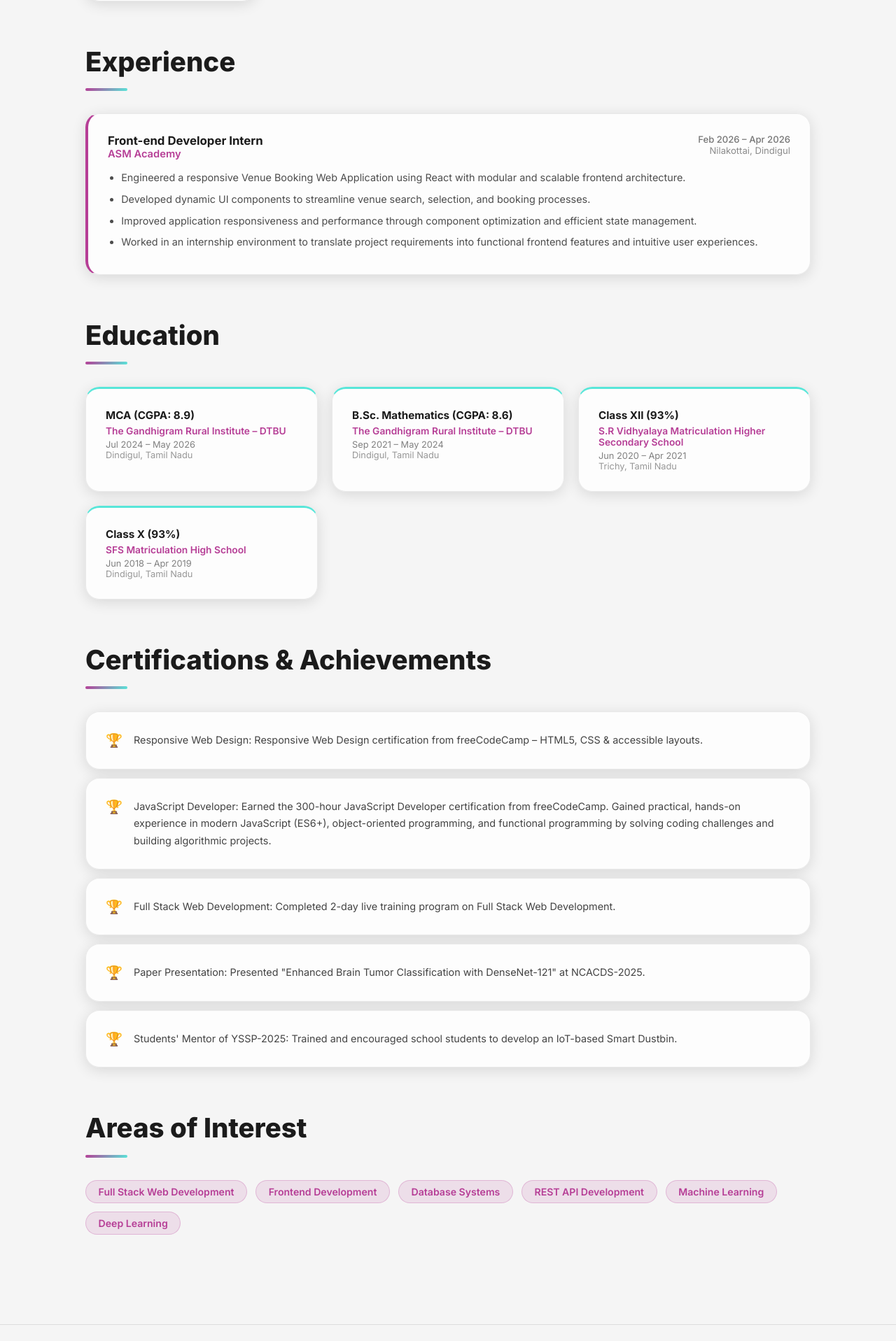
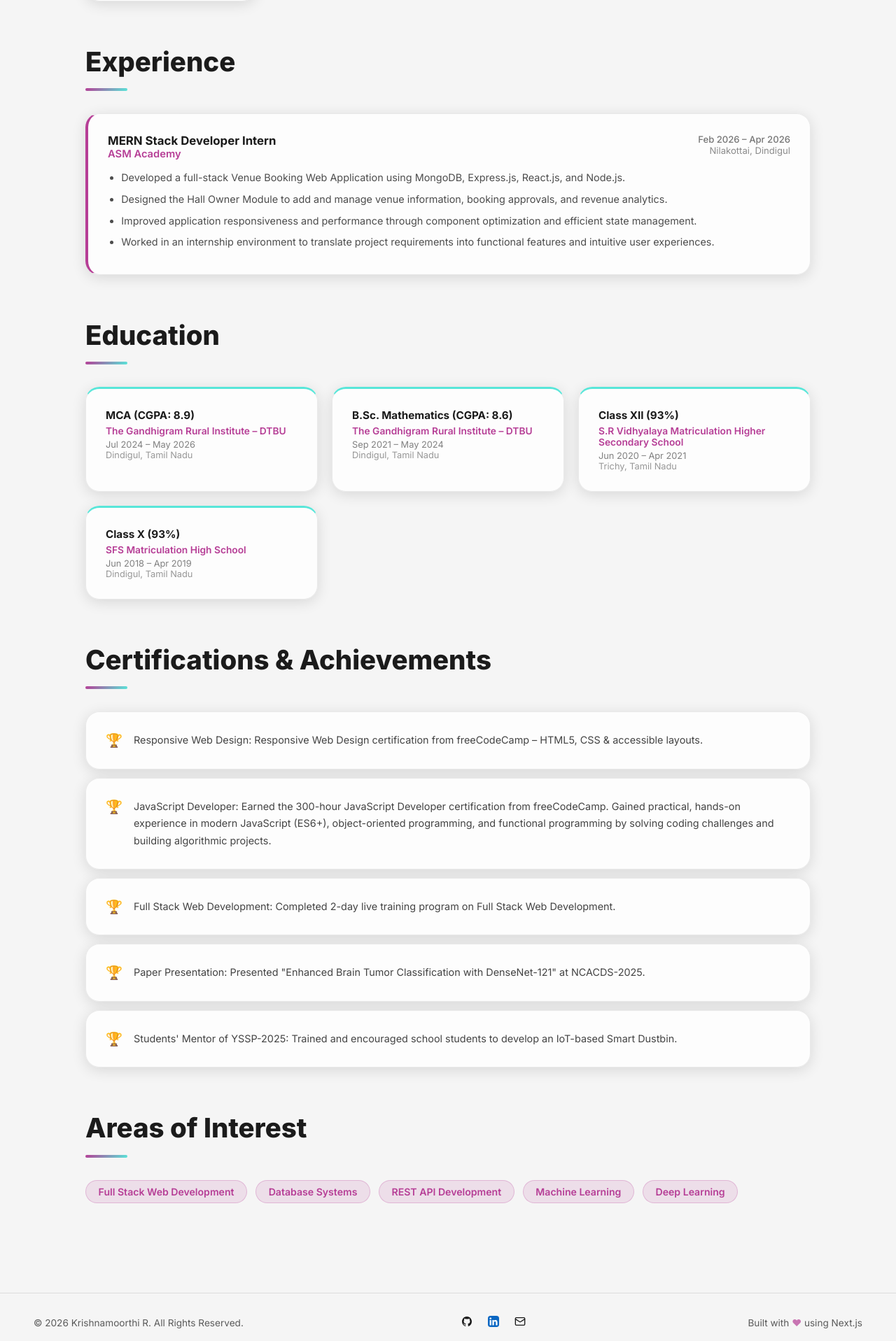
Before and after one commit to krizz18bugger/Portfolio, a Next.js app: page /about in a window 1280 px wide. Shown: the part 1236-3153 px from the top of the page at 70% size. Built offline with nearby package versions, Linux system fonts and the light colour scheme.

Commit message:
Some changes were made

```diff
--- a/src/pages/about.js
+++ b/src/pages/about.js
@@ -5,15 +5,15 @@ import AnimatedText from '@/components/AnimatedText'
 
 const experiences = [
   {
-    role: 'Front-end Developer Intern',
+    role: 'MERN Stack Developer Intern',
     company: 'ASM Academy',
     period: 'Feb 2026 – Apr 2026',
     location: 'Nilakottai, Dindigul',
     points: [
-      'Engineered a responsive Venue Booking Web Application using React with modular and scalable frontend architecture.',
-      'Developed dynamic UI components to streamline venue search, selection, and booking processes.',
+      'Developed a full-stack Venue Booking Web Application using MongoDB, Express.js, React.js, and Node.js.',
+      'Designed the Hall Owner Module to add and manage venue information, booking approvals, and revenue analytics.',
       'Improved application responsiveness and performance through component optimization and efficient state management.',
-      'Worked in an internship environment to translate project requirements into functional frontend features and intuitive user experiences.',
+      'Worked in an internship environment to translate project requirements into functional features and intuitive user experiences.',
     ],
   },
 ]
@@ -91,7 +91,7 @@ const skills = {
 };
 
 const interests = [
-  'Full Stack Web Development', 'Frontend Development',
+  'Full Stack Web Development',
   'Database Systems', 'REST API Development',
   'Machine Learning', 'Deep Learning',
 ]
```
